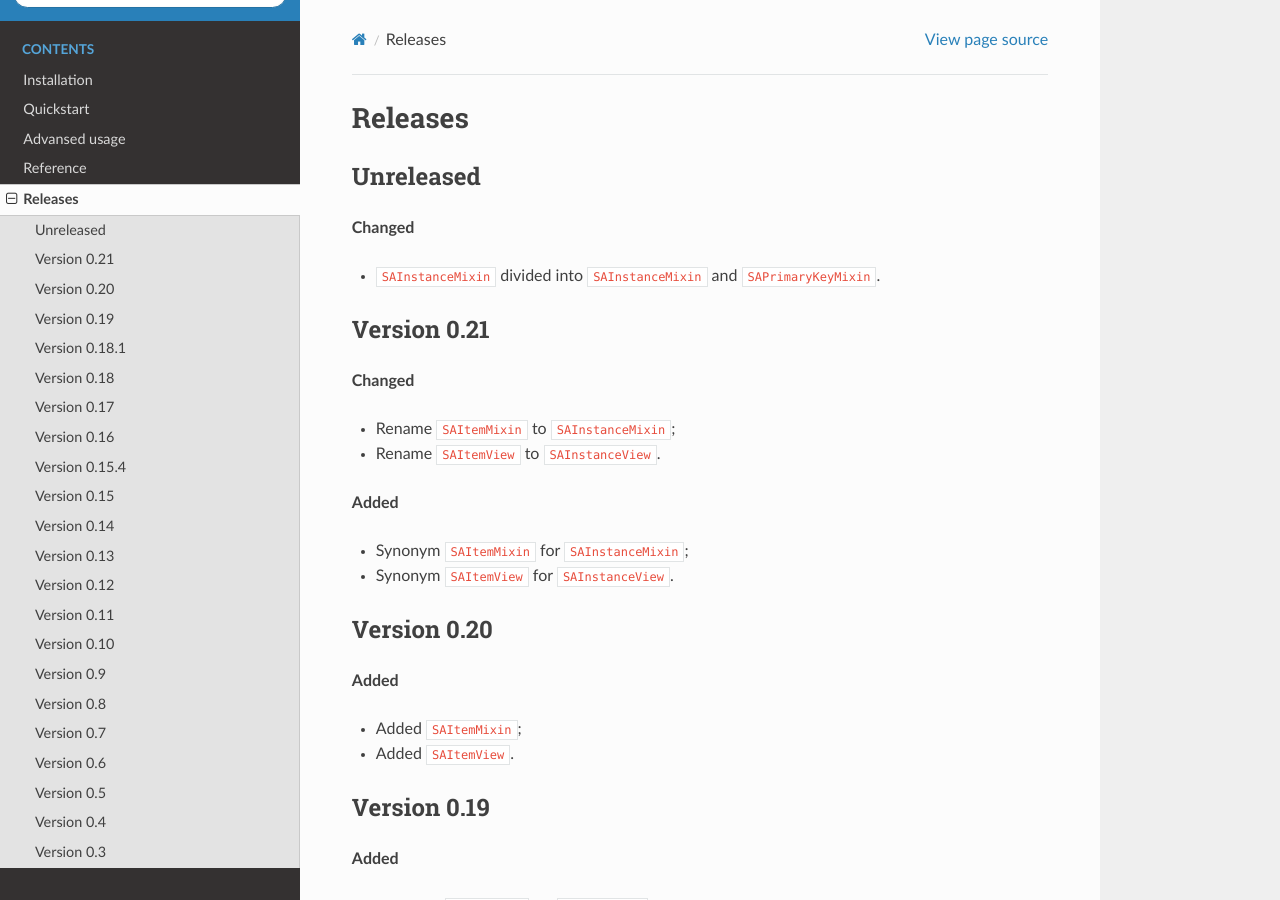
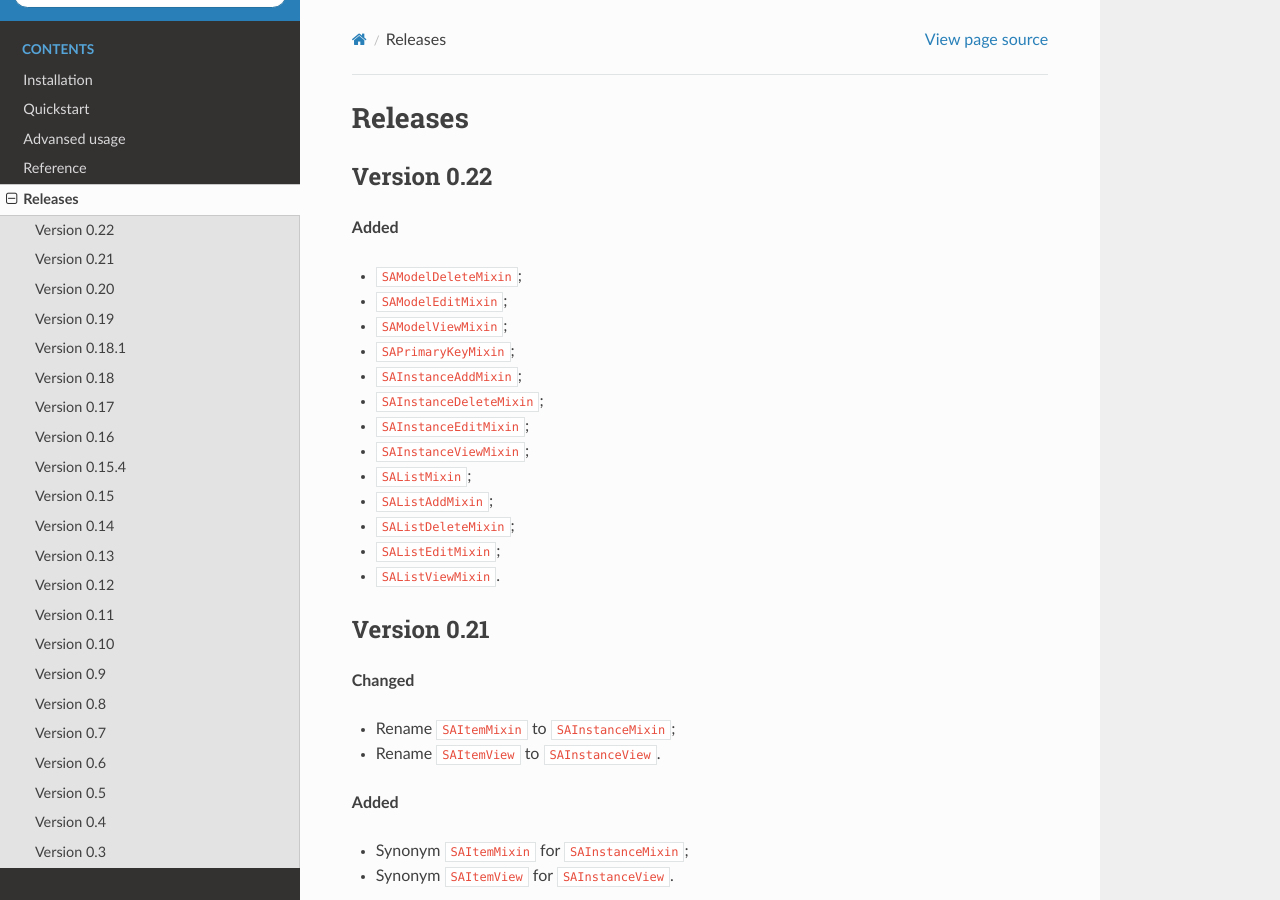
Before and after one commit to ri-gilfanov/aiohttp-sqlalchemy, a Sphinx documentation site: the page built from docs/releases.rst, in a window 1280 px wide and 900 px high. Built offline with Sphinx 7.4.7 and the Read the Docs theme 2.0.0, drawn with Linux system fonts in a browser that asks for light colours.

Commit message:
Fix docs/releases

```diff
--- a/docs/releases.rst
+++ b/docs/releases.rst
@@ -1,12 +1,23 @@
 ========
 Releases
 ========
-Unreleased
-----------
-**Changed**
+Version 0.22
+------------
+**Added**
 
-* ``SAInstanceMixin`` divided into ``SAInstanceMixin`` and
-  ``SAPrimaryKeyMixin``.
+* ``SAModelDeleteMixin``;
+* ``SAModelEditMixin``;
+* ``SAModelViewMixin``;
+* ``SAPrimaryKeyMixin``;
+* ``SAInstanceAddMixin``;
+* ``SAInstanceDeleteMixin``;
+* ``SAInstanceEditMixin``;
+* ``SAInstanceViewMixin``;
+* ``SAListMixin``;
+* ``SAListAddMixin``;
+* ``SAListDeleteMixin``;
+* ``SAListEditMixin``;
+* ``SAListViewMixin``.
 
 Version 0.21
 ------------
```
